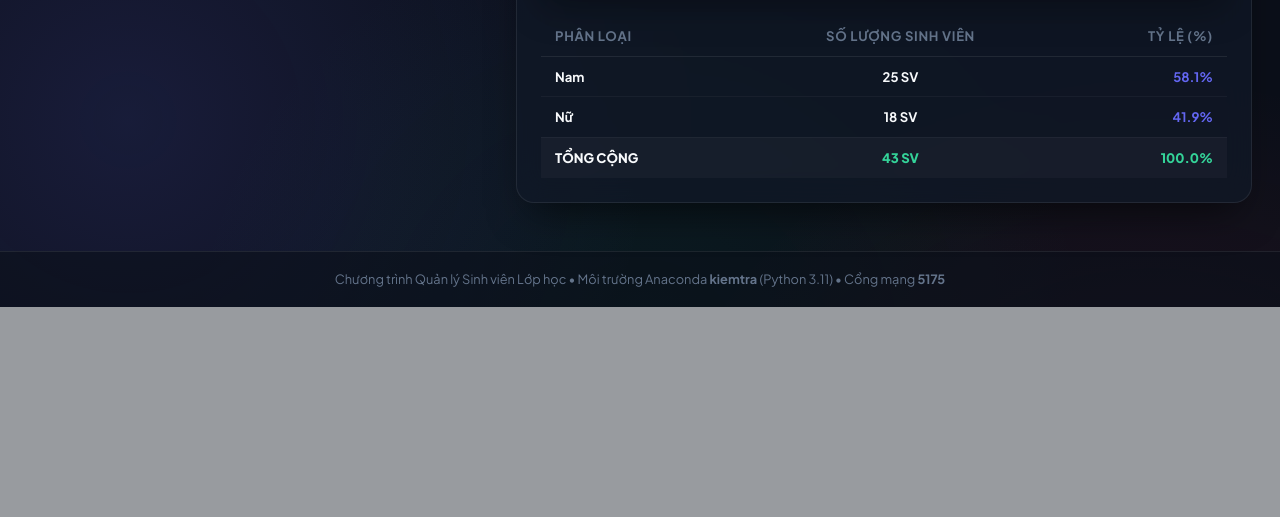
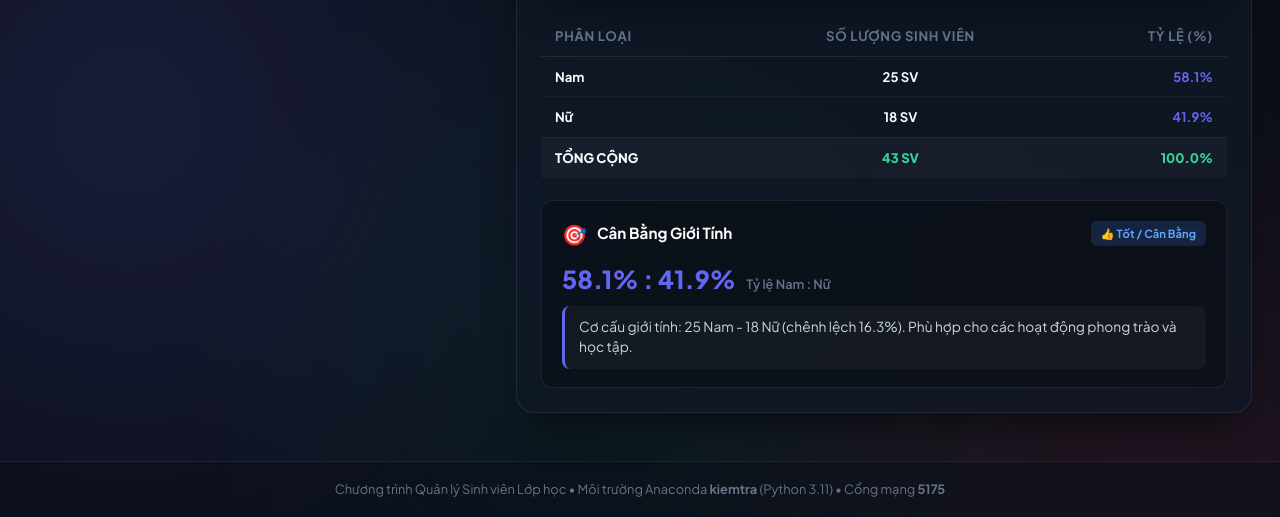
Before and after one commit to EmTrungBeo/kiemtra3, a Flask app: page / in a window 1280 px wide. Shown: the part 840-1357 px from the top of the page. Before the commit the page ends 1147 px from the top, so only its background shows below. Run offline with Flask 3, Linux system fonts and the light colour scheme.

Commit message:
feat: Thêm tính năng đánh giá lớp học thông minh và sao chép báo cáo tóm tắt

```diff
--- a/main.py
+++ b/main.py
@@ -261,15 +261,138 @@ def xu_ly_du_lieu(payload: Dict[str, Any]) -> Dict[str, Any]:
         luu_anh=True
     )
 
+    danh_gia = tinh_danh_gia_lop(che_do, items_stat, tong_sv, payload)
+
     return {
         'ten_lop': ten_lop,
         'mode': che_do,
         'chart_type': chart_type,
         'tong_sv': tong_sv,
         'items': items_stat,
+        'evaluation': danh_gia,
         'image_base64': img_b64,
         'saved_file': 'bieu_do_sinh_vien.png'
     }
+
+
+def tinh_danh_gia_lop(che_do: str, items: List[Dict[str, Any]], tong_sv: int, payload: Dict[str, Any]) -> Dict[str, Any]:
+    """
+    Tính năng mới: Đánh giá lớp học thông minh và đưa ra nhận xét sư phạm tự động.
+    """
+    if tong_sv == 0:
+        return {
+            'tieu_de': 'Đánh giá lớp học',
+            'chi_so_chinh': '0%',
+            'ten_chi_so': 'Chưa có sinh viên',
+            'trang_thai': 'warning',
+            'nhan_xet': 'Lớp học hiện chưa có dữ liệu sinh viên để đánh giá.'
+        }
+
+    if che_do == 'grade':
+        # Thống kê theo học lực: Xuất sắc, Giỏi, Khá, TB, Yếu
+        counts = {it['label']: it['count'] for it in items}
+        kha_gioi = counts.get('Xuất sắc', 0) + counts.get('Giỏi', 0) + counts.get('Khá', 0)
+        ty_le_dat = round((kha_gioi / tong_sv * 100), 1)
+        yeu = counts.get('Yếu', 0)
+
+        if ty_le_dat >= 80 and yeu == 0:
+            trang_thai = 'excellent'
+            nhan_xet = f"Chất lượng học tập xuất sắc! Có {ty_le_dat}% sinh viên đạt loại Khá - Giỏi trở lên, không có sinh viên yếu kém."
+        elif ty_le_dat >= 65:
+            trang_thai = 'good'
+            nhan_xet = f"Mặt bằng học lực tốt ({ty_le_dat}% Khá - Giỏi). Cần quan tâm thêm {counts.get('Trung bình', 0) + yeu} sinh viên mức TB/Yếu."
+        else:
+            trang_thai = 'warning'
+            nhan_xet = f"Tỷ lệ Khá - Giỏi đạt {ty_le_dat}%. Lớp cần tăng cường các buổi phụ đạo và hỗ trợ nhóm học tập."
+
+        return {
+            'tieu_de': 'Chất Lượng Học Lực',
+            'chi_so_chinh': f'{ty_le_dat}%',
+            'ten_chi_so': 'Tỷ lệ Khá - Giỏi trở lên',
+            'trang_thai': trang_thai,
+            'nhan_xet': nhan_xet
+        }
+
+    elif che_do == 'group':
+        counts = [it['count'] for it in items if it['count'] > 0]
+        avg_c = round(tong_sv / len(items), 1) if items else 0
+        if counts:
+            max_c = max(counts)
+            min_c = min(counts)
+            diff = max_c - min_c
+            if diff <= 2:
+                trang_thai = 'excellent'
+                nhan_xet = f"Phân bổ sĩ số giữa các tổ rất đồng đều (chênh lệch chỉ {diff} SV, TB ~{avg_c} SV/tổ)."
+            elif diff <= 5:
+                trang_thai = 'good'
+                nhan_xet = f"Sĩ số các tổ tương đối hợp lý (chênh lệch {diff} SV giữa tổ đông nhất và ít nhất)."
+            else:
+                trang_thai = 'warning'
+                nhan_xet = f"Chênh lệch sĩ số giữa các tổ khá lớn ({diff} SV). Nên cân đối lại số lượng để hoạt động nhóm hiệu quả hơn."
+        else:
+            trang_thai = 'warning'
+            nhan_xet = "Chưa có dữ liệu thành viên trong các tổ."
+
+        return {
+            'tieu_de': 'Độ Đồng Đều Các Tổ',
+            'chi_so_chinh': f'{len(items)} Tổ',
+            'ten_chi_so': f'TB ~{avg_c} SV/tổ',
+            'trang_thai': trang_thai,
+            'nhan_xet': nhan_xet
+        }
+
+    elif che_do == 'scores':
+        counts = {it['label']: it['count'] for it in items}
+        yeu = counts.get('< 5.0 (Yếu)', 0)
+        tren_tb = tong_sv - yeu
+        ty_le_pass = round((tren_tb / tong_sv * 100), 1)
+        xs_gioi = counts.get('9.0 - 10 (Xuất sắc)', 0) + counts.get('8.0 - 8.9 (Giỏi)', 0)
+        ty_le_xs_gioi = round((xs_gioi / tong_sv * 100), 1)
+
+        if ty_le_pass >= 90 and ty_le_xs_gioi >= 50:
+            trang_thai = 'excellent'
+            nhan_xet = f"Kết quả bài kiểm tra rất cao: {ty_le_pass}% đạt yêu cầu (≥ 5.0), trong đó {ty_le_xs_gioi}% đạt điểm Giỏi & Xuất sắc."
+        elif ty_le_pass >= 75:
+            trang_thai = 'good'
+            nhan_xet = f"Tỷ lệ bài thi đạt yêu cầu là {ty_le_pass}%. Còn {yeu} bài kiểm tra dưới trung bình cần ôn tập bổ sung kiến thức."
+        else:
+            trang_thai = 'warning'
+            nhan_xet = f"Tỷ lệ đạt chỉ {ty_le_pass}%, có {yeu} bài kiểm tra dưới 5.0. Đề xuất tổ chức kiểm tra lại hoặc chữa bài chi tiết."
+
+        return {
+            'tieu_de': 'Tỷ Lệ Đạt Điểm Kiểm Tra',
+            'chi_so_chinh': f'{ty_le_pass}%',
+            'ten_chi_so': 'Bài kiểm tra ≥ 5.0',
+            'trang_thai': trang_thai,
+            'nhan_xet': nhan_xet
+        }
+
+    else:
+        # Giới tính: Nam - Nữ
+        counts = {it['label']: it['count'] for it in items}
+        nam = counts.get('Nam', 0)
+        nu = counts.get('Nữ', 0)
+        diff_pct = abs(round((nam - nu) / tong_sv * 100, 1))
+
+        if diff_pct <= 15:
+            trang_thai = 'excellent'
+            nhan_xet = f"Tỷ lệ giới tính rất cân bằng ({nam} Nam / {nu} Nữ, chênh lệch chỉ {diff_pct}%)."
+        elif diff_pct <= 40:
+            trang_thai = 'good'
+            nhan_xet = f"Cơ cấu giới tính: {nam} Nam - {nu} Nữ (chênh lệch {diff_pct}%). Phù hợp cho các hoạt động phong trào và học tập."
+        else:
+            trang_thai = 'good'
+            nhom_dong = "Nam" if nam > nu else "Nữ"
+            nhan_xet = f"Lớp có cơ cấu thiên về sinh viên {nhom_dong} ({max(nam, nu)}/{tong_sv} SV, chiếm {max(round(nam/tong_sv*100,1), round(nu/tong_sv*100,1))}%)."
+
+        ti_le_str = f"{round(nam/tong_sv*100, 1)}% : {round(nu/tong_sv*100, 1)}%" if tong_sv > 0 else "0 : 0"
+        return {
+            'tieu_de': 'Cân Bằng Giới Tính',
+            'chi_so_chinh': ti_le_str,
+            'ten_chi_so': 'Tỷ lệ Nam : Nữ',
+            'trang_thai': trang_thai,
+            'nhan_xet': nhan_xet
+        }
 
 
 def nhap_so_nguyen(thong_bao: str, min_val: int = 0) -> int:
--- a/templates/index.html
+++ b/templates/index.html
@@ -849,7 +849,14 @@
             </svg>
             Biểu Đồ Trực Quan & Phân Tích
           </h2>
-          <div style="display: flex; gap: 8px;">
+          <div style="display: flex; gap: 8px; flex-wrap: wrap;">
+            <button type="button" id="btnCopyReport" class="btn-action" onclick="saoChepBaoCao()" title="Sao chép toàn bộ báo cáo và nhận xét lớp học">
+              <svg width="15" height="15" viewBox="0 0 24 24" fill="none" stroke="currentColor" stroke-width="2.2" stroke-linecap="round" stroke-linejoin="round">
+                <rect x="9" y="9" width="13" height="13" rx="2" ry="2"></rect>
+                <path d="M5 15H4a2 2 0 0 1-2-2V4a2 2 0 0 1 2-2h9a2 2 0 0 1 2 2v1"></path>
+              </svg>
+              📋 Sao Chép Báo Cáo
+            </button>
             <a id="btnDownload" href="/download" download="bieu_do_sinh_vien.png" class="btn-action" title="Tải ảnh PNG độ phân giải 300 DPI">
               <svg width="15" height="15" viewBox="0 0 24 24" fill="none" stroke="currentColor" stroke-width="2.2" stroke-linecap="round" stroke-linejoin="round">
                 <path d="M21 15v4a2 2 0 0 1-2 2H5a2 2 0 0 1-2-2v-4"></path>
@@ -889,6 +896,24 @@
           </tbody>
         </table>
 
+        <!-- Smart Evaluation Card (New Feature) -->
+        <div id="evalCard" style="margin-top: 22px; background: rgba(0, 0, 0, 0.28); border: 1px solid var(--border-subtle); border-radius: var(--radius-md); padding: 18px 20px;">
+          <div style="display: flex; align-items: center; justify-content: space-between; margin-bottom: 12px; flex-wrap: wrap; gap: 8px;">
+            <div style="display: flex; align-items: center; gap: 10px;">
+              <span id="evalBadgeIcon" style="font-size: 1.25rem;">✨</span>
+              <span id="evalTitle" style="font-size: 0.95rem; font-weight: 700; color: #fff;">Đánh Giá Lớp Học Thông Minh</span>
+            </div>
+            <span id="evalStatusTag" class="field-tag" style="background: rgba(16, 185, 129, 0.18); color: #34d399; font-weight: 700; padding: 4px 10px; border-radius: 6px;">Xuất Sắc</span>
+          </div>
+          <div style="display: flex; align-items: baseline; gap: 10px; margin-bottom: 8px;">
+            <span id="evalMainMetric" style="font-size: 1.55rem; font-weight: 800; color: var(--indigo);">--</span>
+            <span id="evalMetricLabel" style="font-size: 0.8rem; color: var(--text-dim); font-weight: 600;">Chỉ số chính</span>
+          </div>
+          <p id="evalRemark" style="font-size: 0.86rem; color: #cbd5e1; line-height: 1.5; margin: 0; background: rgba(255, 255, 255, 0.04); padding: 11px 14px; border-radius: var(--radius-sm); border-left: 3px solid var(--indigo);">
+            Đang tải dữ liệu đánh giá...
+          </p>
+        </div>
+
       </section>
 
     </div>
@@ -911,6 +936,7 @@
   <script>
     let currentMode = 'gender';
     let currentChartType = 'bar';
+    let lastReportData = null;
 
     let groupsData = [
       { name: 'Tổ 1', count: 11 },
@@ -923,7 +949,60 @@
       const toast = document.getElementById('toast');
       document.getElementById('toastMsg').textContent = msg;
       toast.classList.add('show');
-      setTimeout(() => toast.classList.remove('show'), 2600);
+      setTimeout(() => toast.classList.remove('show'), 2800);
+    }
+
+    function saoChepBaoCao() {
+      if (!lastReportData) {
+        showToast('Chưa có dữ liệu để sao chép!');
+        return;
+      }
+      const d = lastReportData;
+      const lines = [
+        `========================================`,
+        `📊 BÁO CÁO THỐNG KÊ SINH VIÊN - ${d.ten_lop.toUpperCase()}`,
+        `========================================`,
+        `• Tổng sĩ số lớp   : ${d.tong_sv} sinh viên`,
+        `• Phân loại        : ${d.evaluation ? d.evaluation.tieu_de : d.mode}`,
+        `----------------------------------------`,
+        `CHI TIẾT PHÂN BỔ:`
+      ];
+
+      d.items.forEach(it => {
+        lines.push(`  - ${it.label}: ${it.count} SV (${it.pct}%)`);
+      });
+
+      if (d.evaluation) {
+        lines.push(`----------------------------------------`);
+        lines.push(`ĐÁNH GIÁ SƯ PHẠM:`);
+        lines.push(`• Chỉ số chính     : ${d.evaluation.chi_so_chinh} (${d.evaluation.ten_chi_so})`);
+        lines.push(`• Nhận xét tự động : ${d.evaluation.nhan_xet}`);
+      }
+      lines.push(`----------------------------------------`);
+      lines.push(`(Báo cáo xuất từ Hệ thống Thống Kê Sinh Viên - Cổng 5175)`);
+
+      const content = lines.join('\n');
+      if (navigator.clipboard && navigator.clipboard.writeText) {
+        navigator.clipboard.writeText(content).then(() => {
+          showToast('📋 Đã sao chép báo cáo vào bộ nhớ tạm!');
+        }).catch(() => {
+          fallbackCopy(content);
+        });
+      } else {
+        fallbackCopy(content);
+      }
+    }
+
+    function fallbackCopy(text) {
+      const ta = document.createElement('textarea');
+      ta.value = text;
+      ta.style.position = 'fixed';
+      ta.style.opacity = '0';
+      document.body.appendChild(ta);
+      ta.select();
+      document.execCommand('copy');
+      document.body.removeChild(ta);
+      showToast('📋 Đã sao chép báo cáo vào bộ nhớ tạm!');
     }
 
     function tangGiam(id, delta) {
@@ -1109,6 +1188,38 @@
         `;
         tbody.innerHTML = tableHTML;
 
+        // Lưu dữ liệu báo cáo mới nhất để phục vụ sao chép
+        lastReportData = data;
+
+        // Cập nhật thẻ Đánh Giá Thông Minh
+        if (data.evaluation) {
+          document.getElementById('evalTitle').textContent = data.evaluation.tieu_de || 'Đánh Giá Lớp Học';
+          document.getElementById('evalMainMetric').textContent = data.evaluation.chi_so_chinh || '';
+          document.getElementById('evalMetricLabel').textContent = data.evaluation.ten_chi_so || '';
+          document.getElementById('evalRemark').textContent = data.evaluation.nhan_xet || '';
+
+          const tag = document.getElementById('evalStatusTag');
+          const icon = document.getElementById('evalBadgeIcon');
+          const st = data.evaluation.trang_thai;
+
+          if (st === 'excellent') {
+            tag.style.background = 'rgba(16, 185, 129, 0.18)';
+            tag.style.color = '#34d399';
+            tag.textContent = '🌟 Xuất Sắc';
+            icon.textContent = '🌟';
+          } else if (st === 'good') {
+            tag.style.background = 'rgba(59, 130, 246, 0.18)';
+            tag.style.color = '#60a5fa';
+            tag.textContent = '👍 Tốt / Cân Bằng';
+            icon.textContent = '🎯';
+          } else {
+            tag.style.background = 'rgba(245, 158, 11, 0.18)';
+            tag.style.color = '#fbbf24';
+            tag.textContent = '⚡ Cần Lưu Ý';
+            icon.textContent = '💡';
+          }
+        }
+
       } catch (err) {
         console.error(err);
         showToast('Có lỗi: ' + err.message);
```
Also changed, not shown: bieu_do_sinh_vien.png.
